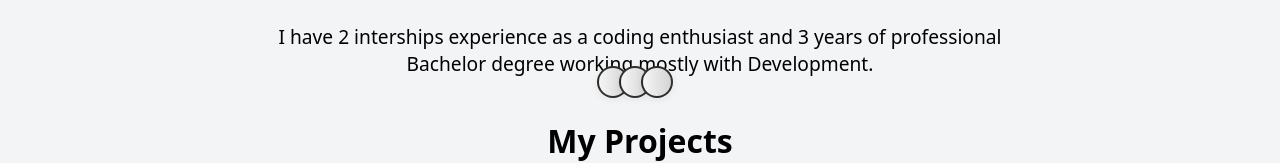
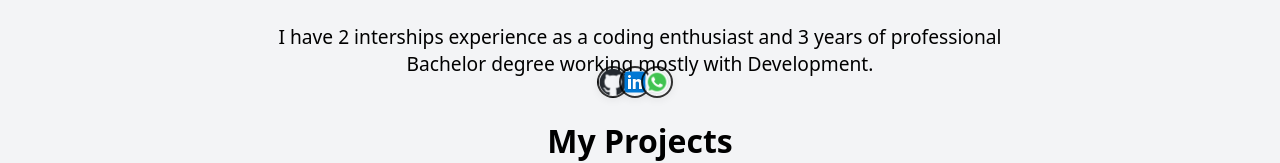
Before and after one commit to Erroneous-User/Portfolio, a plain HTML site: page index.html in a window 1280 px wide. Shown: the part 230-393 px from the top of the page. Drawn offline with Linux system fonts and the light colour scheme.

Commit message:
contact update

```diff
--- a/index.html
+++ b/index.html
@@ -27,7 +27,6 @@
         </button>
         </nav>
     </header>
-    </div>
     <div class="intro-container">
         <div class="intro">
             <h1>I am Adarsh Kumar Sharma,<br>BCA Graduate,<br>Fresher</h1>
@@ -36,9 +35,9 @@
     </div>
     <div class="contact-container">
 
-        <button class="icon-circle"></button>
-        <button class="icon-circle"></button>
-        <button class="icon-circle"></button>
+        <button class="icon-circle img1"></button>
+        <button class="icon-circle img2"></button>
+        <button class="icon-circle img3"></button>
 
     </div>
     <div class="project-container">
--- a/style.css
+++ b/style.css
@@ -103,6 +103,18 @@ body {
   align-items: center;
   justify-content: center;
   flex-direction: row;
+}
+.contact-container .img1{
+  background-image: url('github.png');
+  background-size: cover;
+}
+.contact-container .img2{
+  background-image: url('linkedin.png');
+  background-size: cover;
+}
+.contact-container .img3{
+  background-image: url('whatsapp.png');
+  background-size: cover;
 }
 /* Hamburger menu for mobile */
 .navbar-menu {
```
Also changed, not shown: github.png (added), linkedin.png (added), whatsapp.png (added).
